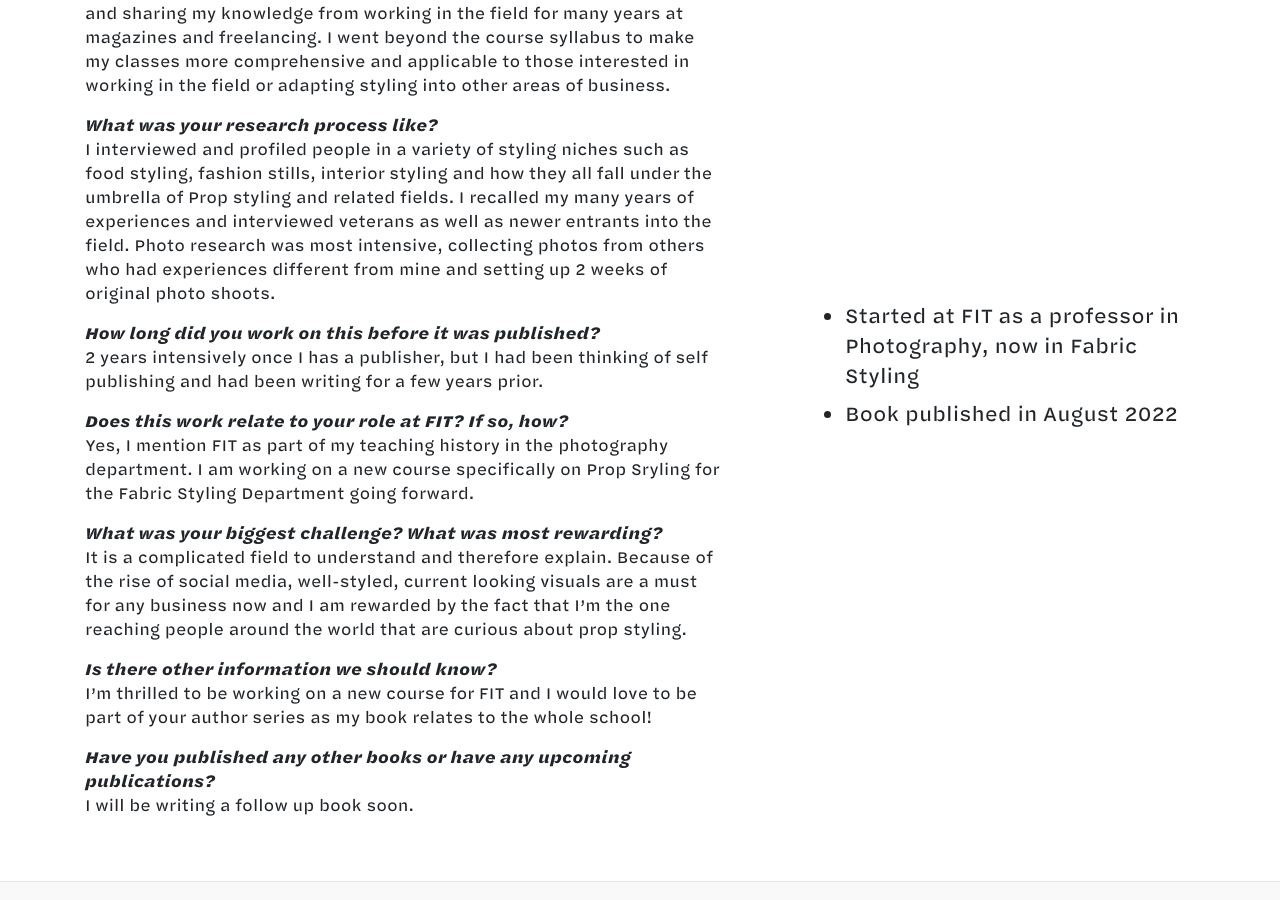
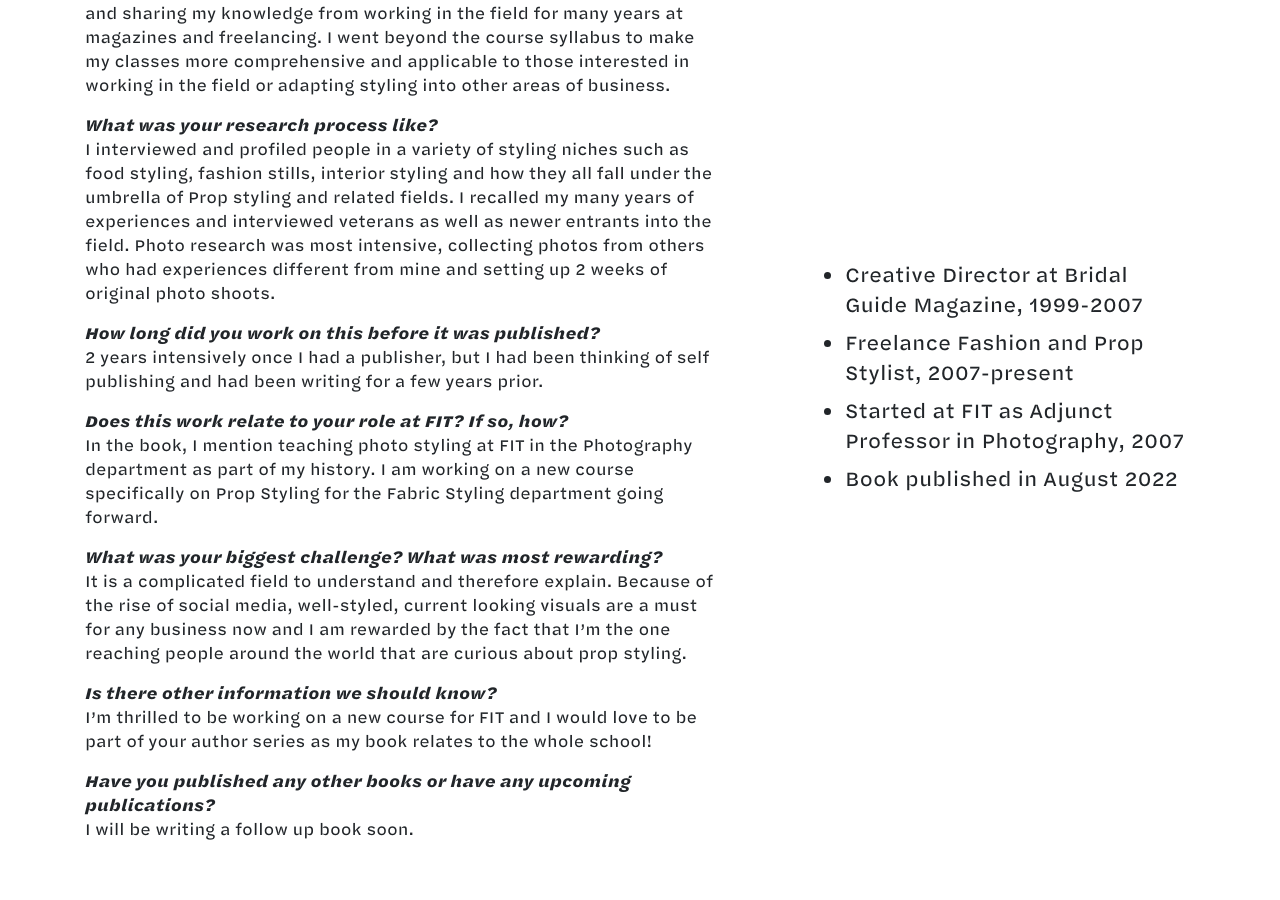
Before and after one commit to fit-authors/fit-authors.github.io, a Jekyll site: the page built from _profiles/robin-zachary.md, in a window 1280 px wide and 900 px high, scrolled down 1514 px. Built offline with Jekyll 4.4.1, drawn with Linux system fonts in a browser that asks for light colours; nearby versions of some CDN libraries.

Commit message:
Update robin-zachary.md

```diff
--- a/_profiles/robin-zachary.md
+++ b/_profiles/robin-zachary.md
@@ -10,7 +10,9 @@ website: https://www.robinzachary.com/
 instagram: robinzachary
 image: zachary.jpg
 about:
-  - Started at FIT as a professor in Photography, now in Fabric Styling
+  - Creative Director at Bridal Guide Magazine, 1999-2007
+  - Freelance Fashion and Prop Stylist, 2007-present
+  - Started at FIT as Adjunct Professor in Photography, 2007
   - Book published in August 2022
 
 work:
@@ -31,10 +33,10 @@ Along my 9 year journey of teaching styling at FIT, I wrote and refined my mater
 I interviewed and profiled people in a variety of styling niches such as food styling, fashion stills, interior styling  and how they all fall under the umbrella of Prop styling and related fields. I recalled my many years of experiences and interviewed veterans as well as newer entrants into the field. Photo research was most intensive, collecting photos from others who had experiences different from mine and setting up 2 weeks of original photo shoots.
 
 ***How long did you work on this before it was published?***
-2 years intensively once I has a publisher, but I had been thinking of self publishing and had been writing for a few years prior.
+2 years intensively once I had a publisher, but I had been thinking of self publishing and had been writing for a few years prior.
 
 ***Does this work relate to your role at FIT? If so, how?***
-Yes, I mention FIT as part of my teaching history in the photography department. I am working on a new course specifically on Prop Sryling for the Fabric Styling Department going forward.
+In the book, I mention teaching photo styling at FIT in the Photography department as part of my history. I am working on a new course specifically on Prop Styling for the Fabric Styling department going forward.
 
 ***What was your biggest challenge? What was most rewarding?***
 It is a complicated field to understand and therefore explain. Because of the rise of social media, well-styled, current looking visuals are a must for any business now and I am rewarded by the fact that I'm the one reaching people around the world that are curious about prop styling.
```
